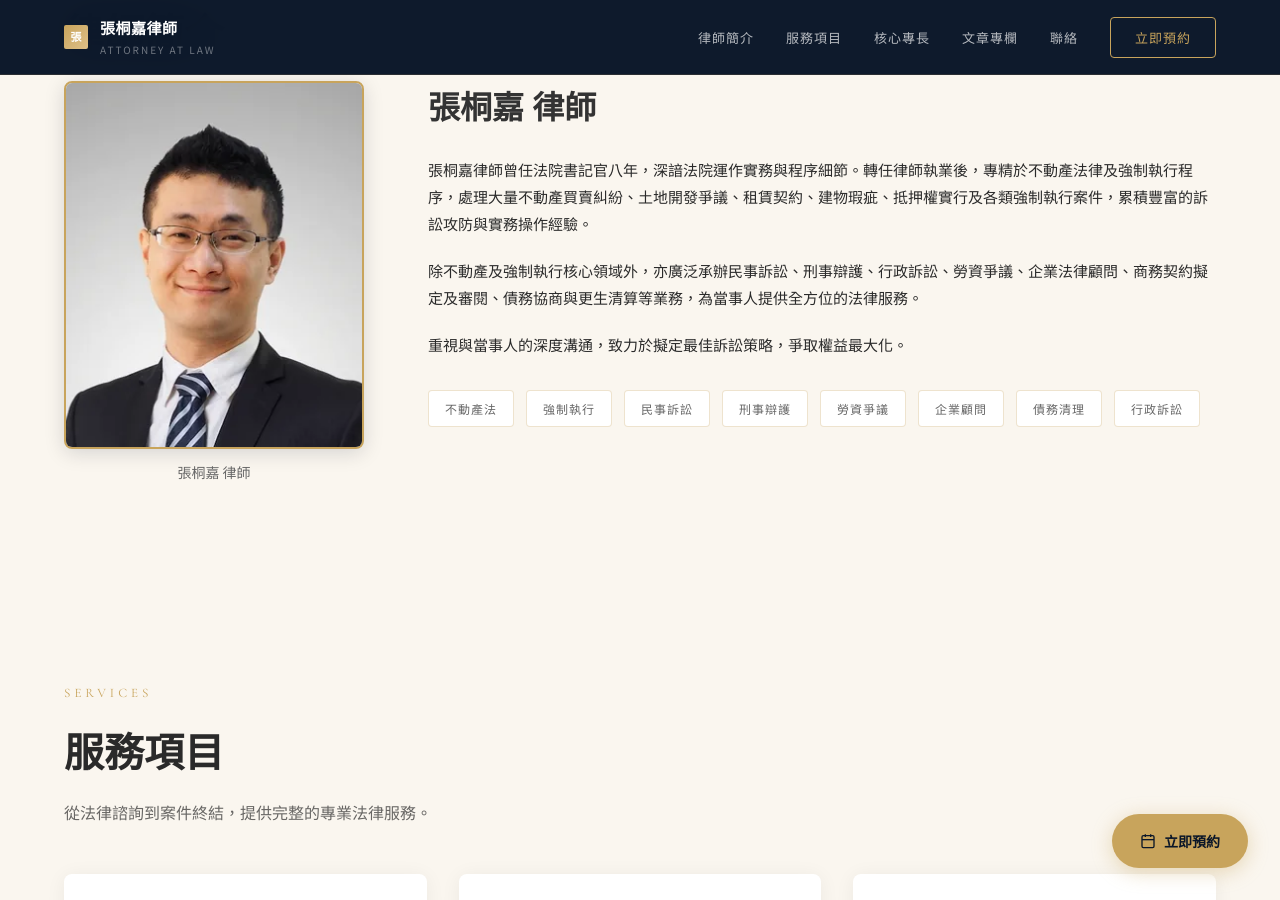
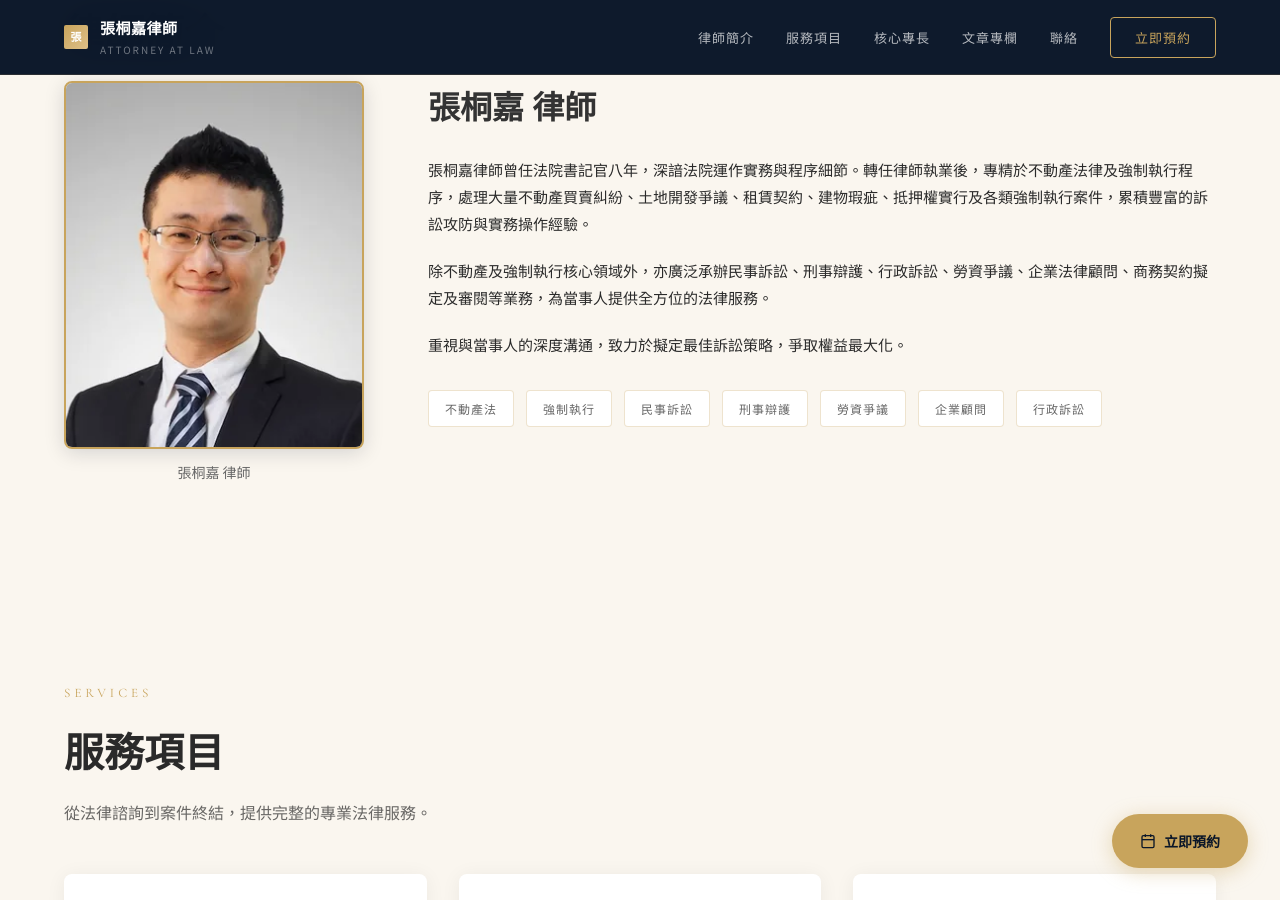
Before and after one commit to let0448/tclaw.tw, a Jekyll site: the page built from index.html, in a window 1280 px wide and 900 px high, scrolled down 1036 px. Built offline with Jekyll 4.4.1, drawn with Linux system fonts in a browser that asks for light colours; some of the changed text lies outside the part shown.

Commit message:
Update index.html

```diff
--- a/index.html
+++ b/index.html
@@ -75,7 +75,7 @@ layout: default
       <div class="about-content">
         <h3>張桐嘉 律師</h3>
         <p>張桐嘉律師曾任法院書記官八年，深諳法院運作實務與程序細節。轉任律師執業後，專精於不動產法律及強制執行程序，處理大量不動產買賣糾紛、土地開發爭議、租賃契約、建物瑕疵、抵押權實行及各類強制執行案件，累積豐富的訴訟攻防與實務操作經驗。</p>
-        <p>除不動產及強制執行核心領域外，亦廣泛承辦民事訴訟、刑事辯護、行政訴訟、勞資爭議、企業法律顧問、商務契約擬定及審閱、債務協商與更生清算等業務，為當事人提供全方位的法律服務。</p>
+        <p>除不動產及強制執行核心領域外，亦廣泛承辦民事訴訟、刑事辯護、行政訴訟、勞資爭議、企業法律顧問、商務契約擬定及審閱等業務，為當事人提供全方位的法律服務。</p>
         <p>重視與當事人的深度溝通，致力於擬定最佳訴訟策略，爭取權益最大化。</p>
 
         <div class="expertise-tags">
@@ -85,7 +85,6 @@ layout: default
           <span class="tag">刑事辯護</span>
           <span class="tag">勞資爭議</span>
           <span class="tag">企業顧問</span>
-          <span class="tag">債務清理</span>
           <span class="tag">行政訴訟</span>
         </div>
       </div>
@@ -136,7 +135,7 @@ layout: default
       <div class="service-card reveal">
         <svg class="service-icon" viewBox="0 0 24 24" fill="none" stroke="currentColor" stroke-width="1.5"><polygon points="12 2 2 7 12 12 22 7 12 2"></polygon><polyline points="2 17 12 22 22 17"></polyline><polyline points="2 12 12 17 22 12"></polyline></svg>
         <h3>企業法務</h3>
-        <p>常年法律顧問、商務契約審閱及擬定、公司治理諮詢、智慧財產權保護及債務協商、更生清算程序。</p>
+        <p>常年法律顧問、商務契約審閱及擬定、公司治理諮詢、智慧財產權保護。</p>
       </div>
     </div>
   </div>
```
